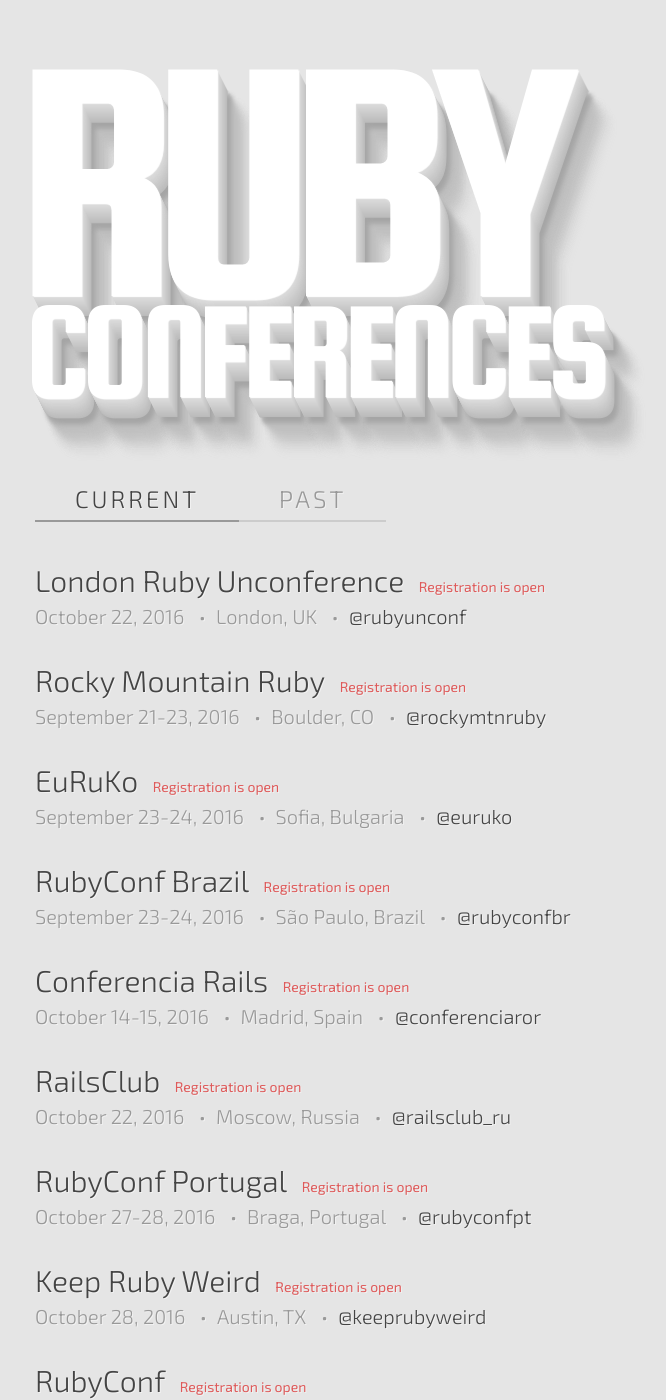
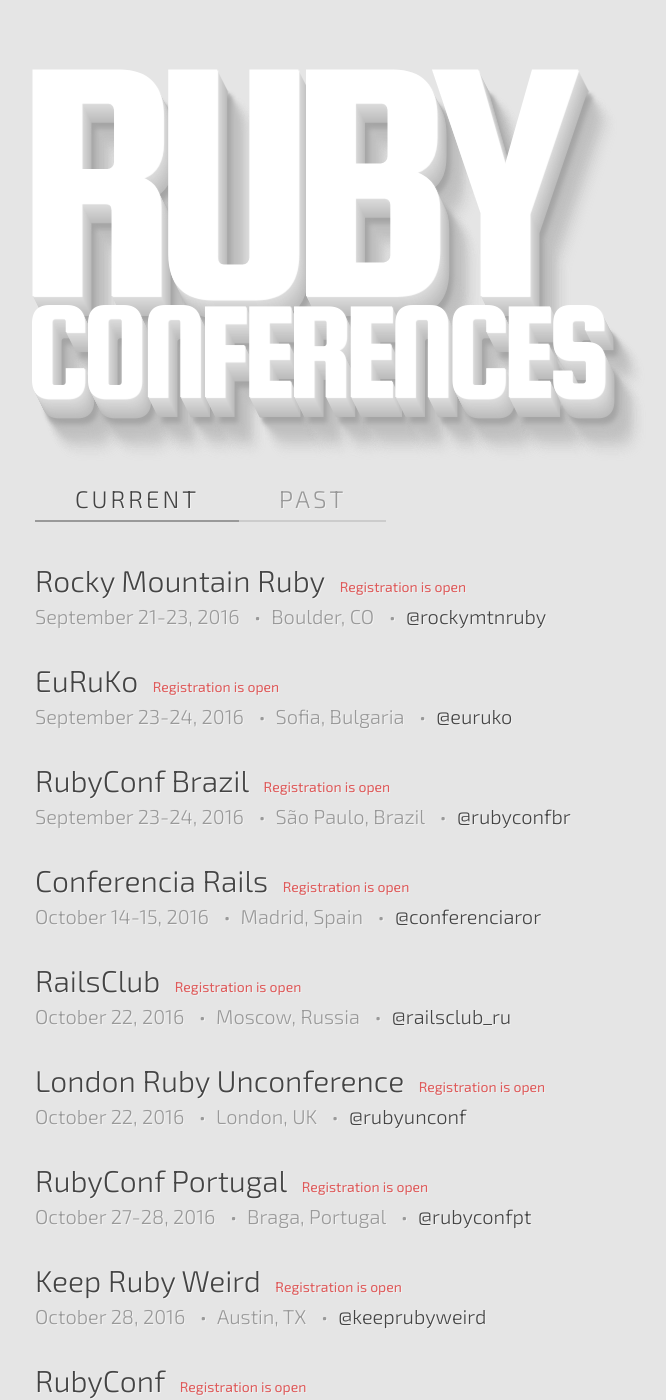
Before and after one commit to ruby-conferences/ruby-conferences.github.io, a Jekyll site: the page built from index.html, in a window 1280 px wide and 1400 px high. Shown: the whole window, without its empty margins (205-871 px from the left). Built offline with Jekyll 4.4.1, drawn with Linux system fonts in a browser that asks for light colours; part of the change alters nothing that is shown.

```diff
--- a/_data/current.yml
+++ b/_data/current.yml
@@ -1,10 +1,3 @@
-- name: London Ruby Unconference
-  location: London, UK
-  dates: "October 22, 2016"
-  url: http://www.eventbrite.com/e/london-ruby-unconference-tickets-27663867372?aff=github
-  twitter: rubyunconf
-  reg_phrase: Registration is open
-
 - name: Rocky Mountain Ruby
   location: Boulder, CO
   dates: "September 21-23, 2016"
@@ -38,6 +31,13 @@
   dates: "October 22, 2016"
   url: http://railsclub.ru/en/main.html
   twitter: railsclub_ru
+  reg_phrase: Registration is open
+
+- name: London Ruby Unconference
+  location: London, UK
+  dates: "October 22, 2016"
+  url: http://www.eventbrite.com/e/london-ruby-unconference-tickets-27663867372?aff=github
+  twitter: rubyunconf
   reg_phrase: Registration is open
 
 - name: RubyConf Portugal
```
